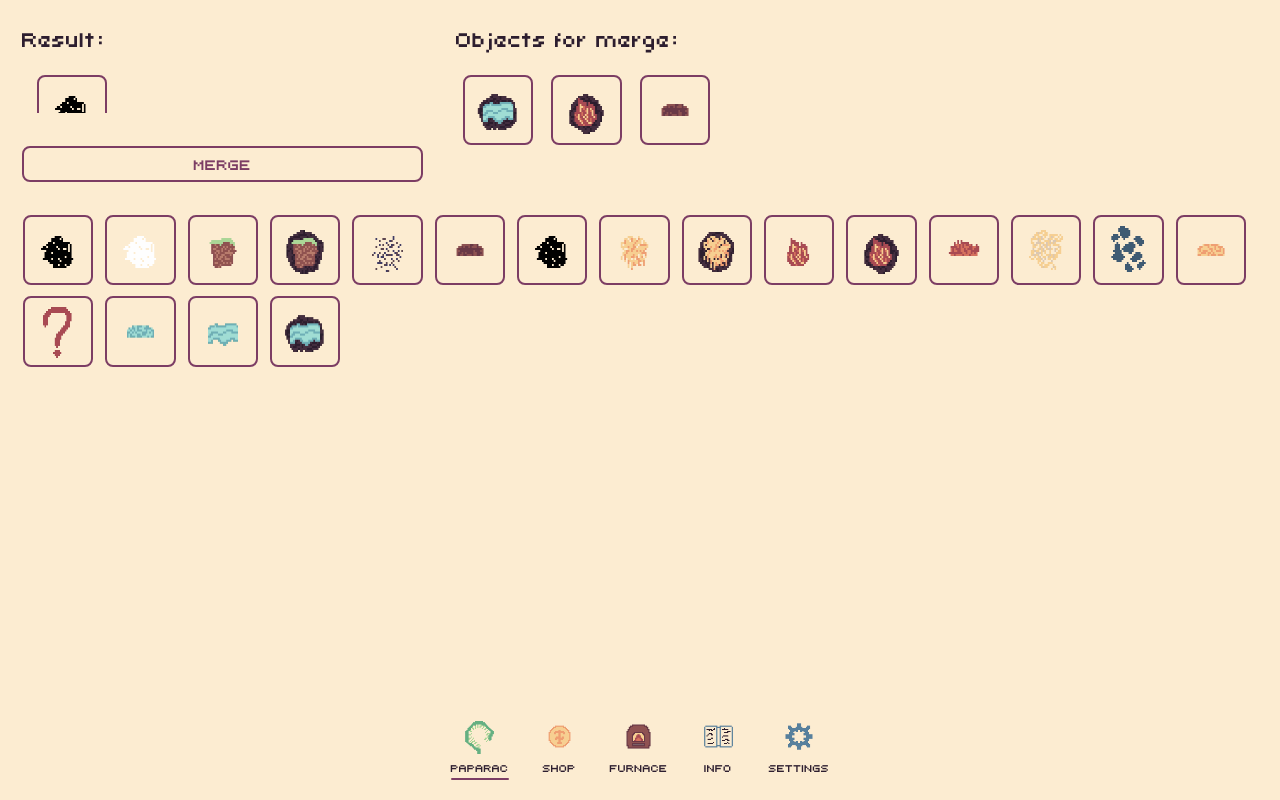
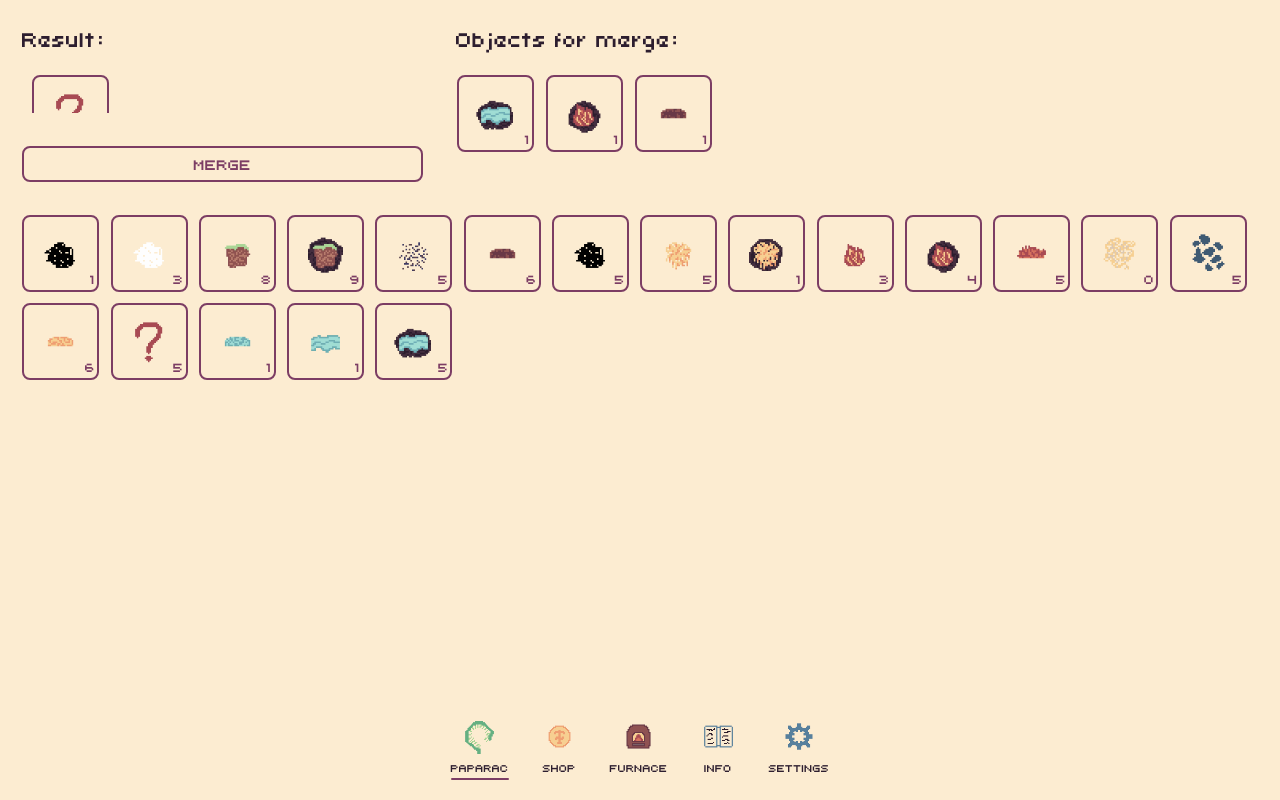
Before and after one commit to dzumita/paparac_kvetka_old, a Vue app: page / in a window 1280 px wide. Built offline with nearby package versions, Linux system fonts and the light colour scheme.

Commit message:
Added count in object

```diff
--- a/src/App.vue
+++ b/src/App.vue
@@ -1,7 +1,7 @@
 <template>
   <router-view v-slot="{ Component }">
     <transition name="fade" mode="out-in">
-      <component :is="Component" />
+      <component :is="Component" :inventory="inventory"/>
     </transition>
   </router-view>
   <keep-alive>
@@ -13,7 +13,32 @@
 import AppMenu from '@/components/menu/AppMenu.vue'
 
 export default {
-  components: { AppMenu }
+  components: { AppMenu },
+  setup () {
+    const inventory = [
+      { id: 0, name: 'empty', count: '1' },
+      { id: 1, name: 'antiempty', count: '3' },
+      { id: 2, name: 'dirty', count: '8' },
+      { id: 3, name: 'dirtyClass', count: '9' },
+      { id: 4, name: 'dust', count: '5' },
+      { id: 5, name: 'earid', count: '6' },
+      { id: 6, name: 'empty', count: '5' },
+      { id: 7, name: 'energy', count: '5' },
+      { id: 8, name: 'energyClass', count: '1' },
+      { id: 9, name: 'fire', count: '3' },
+      { id: 10, name: 'fireClass', count: '4' },
+      { id: 11, name: 'firid', count: '5' },
+      { id: 12, name: 'sand', count: '0' },
+      { id: 13, name: 'stone', count: '5' },
+      { id: 14, name: 'strumenid', count: '6' },
+      { id: 15, name: 'unknow', count: '5' },
+      { id: 16, name: 'watenid', count: '1' },
+      { id: 17, name: 'water', count: '1' },
+      { id: 18, name: 'waterClass', count: '5' }
+    ]
+
+    return { inventory }
+  }
 }
 </script>
 
@@ -67,10 +92,4 @@ export default {
   #app a:visited {
     color: var(--fontColor);
   }
-
-  h1, p {
-    width:  fit-content;
-    height: fit-content;
-    margin: 0;
-  }
 </style>
--- a/src/assets/styleGuide.css
+++ b/src/assets/styleGuide.css
@@ -51,7 +51,7 @@
   --zIndexLevel0: 0;
 
   /*~~~Object~~~*/
-  --objectIconSize: 3.2rem;
+  --objectIconSize: 3.5rem;
 }
 
 *::selection {
@@ -75,6 +75,15 @@
   background-color: var(--trackBackground);
 }
 
+/*~~~Text~~~*/
+h1, p, span {
+  font-family: var(--mainFont);
+
+  width:  fit-content;
+  height: fit-content;
+  margin: 0;
+}
+
 /*~~~Adaptive~~~*/
 @media (max-width: 1000px){
   :root {
--- a/src/components/object/AppFactory.vue
+++ b/src/components/object/AppFactory.vue
@@ -33,11 +33,11 @@ export default {
   },
   setup () {
     const list = [
-      { id: 11, name: 'waterClass' },
-      { id: 12, name: 'fireClass' },
-      { id: 13, name: 'earid' }
+      { id: 11, name: 'waterClass', count: '1' },
+      { id: 12, name: 'fireClass', count: '1' },
+      { id: 13, name: 'earid', count: '1' }
     ]
-    const result = [{ id: 0, name: 'empty' }]
+    const result = [{ id: 15, name: 'unknow', count: '1' }]
     return { list, result }
   }
 }
--- a/src/components/object/AppObject.vue
+++ b/src/components/object/AppObject.vue
@@ -4,6 +4,7 @@
       <source type="image/webp" :srcset="require(`../../assets/img/objects/${name}.webp`)">
       <img class="object-img" :src="require(`../../assets/img/objects/${name}.png`)" :alt="name">
     </picture>
+    <span class="object-count">{{count}}</span>
   </button>
 </template>
 
@@ -12,6 +13,10 @@ export default {
   name: 'AppObject',
   props: {
     name: {
+      type: String,
+      required: true
+    },
+    count: {
       type: String,
       required: true
     }
@@ -25,8 +30,11 @@ export default {
     border:        var(--border);
     border-radius: var(--borderRadius);
 
-    width:  var(--objectIconSize);
-    height: var(--objectIconSize);
+    width:   var(--objectIconSize);
+    height:  var(--objectIconSize);
+    padding: var(--padding);
+
+    position: relative;
 
     overflow: hidden;
 
@@ -55,4 +63,12 @@ export default {
     width:  100%;
     height: 100%;
   }
+
+  .object-count {
+    color: var(--activeColor);
+
+    position: absolute;
+    bottom:   0.1rem;
+    right:    0.1rem;
+  }
 </style>
--- a/src/components/object/AppObjectLibrary.vue
+++ b/src/components/object/AppObjectLibrary.vue
@@ -1,7 +1,7 @@
 <template>
   <div class="object-library">
     <div class="object-library-content">
-      <AppObject v-for="object in objects" :key="object.id" :name="object.name"/>
+      <AppObject v-for="object in objects" :key="object.id" :name="object.name" :count="object.count"/>
     </div>
   </div>
 </template>
--- a/src/views/TheFurnace.vue
+++ b/src/views/TheFurnace.vue
@@ -15,30 +15,11 @@ import AppFactory from '@/components/object/AppFactory.vue'
 export default {
   name: 'TheFurnace',
   components: { AppPageWrapper, AppObjectLibrary, AppFactory },
-  setup () {
-    const inventory = [
-      { id: 0, name: 'empty' },
-      { id: 1, name: 'antiempty' },
-      { id: 2, name: 'dirty' },
-      { id: 3, name: 'dirtyClass' },
-      { id: 4, name: 'dust' },
-      { id: 5, name: 'earid' },
-      { id: 6, name: 'empty' },
-      { id: 7, name: 'energy' },
-      { id: 8, name: 'energyClass' },
-      { id: 9, name: 'fire' },
-      { id: 10, name: 'fireClass' },
-      { id: 11, name: 'firid' },
-      { id: 12, name: 'sand' },
-      { id: 13, name: 'stone' },
-      { id: 14, name: 'strumenid' },
-      { id: 15, name: 'unknow' },
-      { id: 16, name: 'watenid' },
-      { id: 17, name: 'water' },
-      { id: 18, name: 'waterClass' }
-    ]
-
-    return { inventory }
+  props: {
+    inventory: {
+      type: Array,
+      required: true
+    }
   }
 }
 </script>
--- a/src/views/TheInfo.vue
+++ b/src/views/TheInfo.vue
@@ -13,30 +13,11 @@ import AppObjectLibrary from '@/components/object/AppObjectLibrary.vue'
 export default {
   name: 'TheInfo',
   components: { AppPageWrapper, AppObjectLibrary },
-  setup () {
-    const inventory = [
-      { id: 0, name: 'empty' },
-      { id: 1, name: 'antiempty' },
-      { id: 2, name: 'dirty' },
-      { id: 3, name: 'dirtyClass' },
-      { id: 4, name: 'dust' },
-      { id: 5, name: 'earid' },
-      { id: 6, name: 'empty' },
-      { id: 7, name: 'energy' },
-      { id: 8, name: 'energyClass' },
-      { id: 9, name: 'fire' },
-      { id: 10, name: 'fireClass' },
-      { id: 11, name: 'firid' },
-      { id: 12, name: 'sand' },
-      { id: 13, name: 'stone' },
-      { id: 14, name: 'strumenid' },
-      { id: 15, name: 'unknow' },
-      { id: 16, name: 'watenid' },
-      { id: 17, name: 'water' },
-      { id: 18, name: 'waterClass' }
-    ]
-
-    return { inventory }
+  props: {
+    inventory: {
+      type: Array,
+      required: true
+    }
   }
 }
 </script>
--- a/src/views/ThePaparac.vue
+++ b/src/views/ThePaparac.vue
@@ -15,30 +15,11 @@ import AppFactory from '@/components/object/AppFactory.vue'
 export default {
   name: 'ThePaparac',
   components: { AppPageWrapper, AppObjectLibrary, AppFactory },
-  setup () {
-    const inventory = [
-      { id: 0, name: 'empty' },
-      { id: 1, name: 'antiempty' },
-      { id: 2, name: 'dirty' },
-      { id: 3, name: 'dirtyClass' },
-      { id: 4, name: 'dust' },
-      { id: 5, name: 'earid' },
-      { id: 6, name: 'empty' },
-      { id: 7, name: 'energy' },
-      { id: 8, name: 'energyClass' },
-      { id: 9, name: 'fire' },
-      { id: 10, name: 'fireClass' },
-      { id: 11, name: 'firid' },
-      { id: 12, name: 'sand' },
-      { id: 13, name: 'stone' },
-      { id: 14, name: 'strumenid' },
-      { id: 15, name: 'unknow' },
-      { id: 16, name: 'watenid' },
-      { id: 17, name: 'water' },
-      { id: 18, name: 'waterClass' }
-    ]
-
-    return { inventory }
+  props: {
+    inventory: {
+      type: Array,
+      required: true
+    }
   }
 }
 </script>
--- a/src/views/TheShop.vue
+++ b/src/views/TheShop.vue
@@ -14,30 +14,11 @@ import AppObjectLibrary from '@/components/object/AppObjectLibrary.vue'
 export default {
   name: 'TheShop',
   components: { AppPageWrapper, AppObjectLibrary },
-  setup () {
-    const inventory = [
-      { id: 0, name: 'empty' },
-      { id: 1, name: 'antiempty' },
-      { id: 2, name: 'dirty' },
-      { id: 3, name: 'dirtyClass' },
-      { id: 4, name: 'dust' },
-      { id: 5, name: 'earid' },
-      { id: 6, name: 'empty' },
-      { id: 7, name: 'energy' },
-      { id: 8, name: 'energyClass' },
-      { id: 9, name: 'fire' },
-      { id: 10, name: 'fireClass' },
-      { id: 11, name: 'firid' },
-      { id: 12, name: 'sand' },
-      { id: 13, name: 'stone' },
-      { id: 14, name: 'strumenid' },
-      { id: 15, name: 'unknow' },
-      { id: 16, name: 'watenid' },
-      { id: 17, name: 'water' },
-      { id: 18, name: 'waterClass' }
-    ]
-
-    return { inventory }
+  props: {
+    inventory: {
+      type: Array,
+      required: true
+    }
   }
 }
 </script>
```
